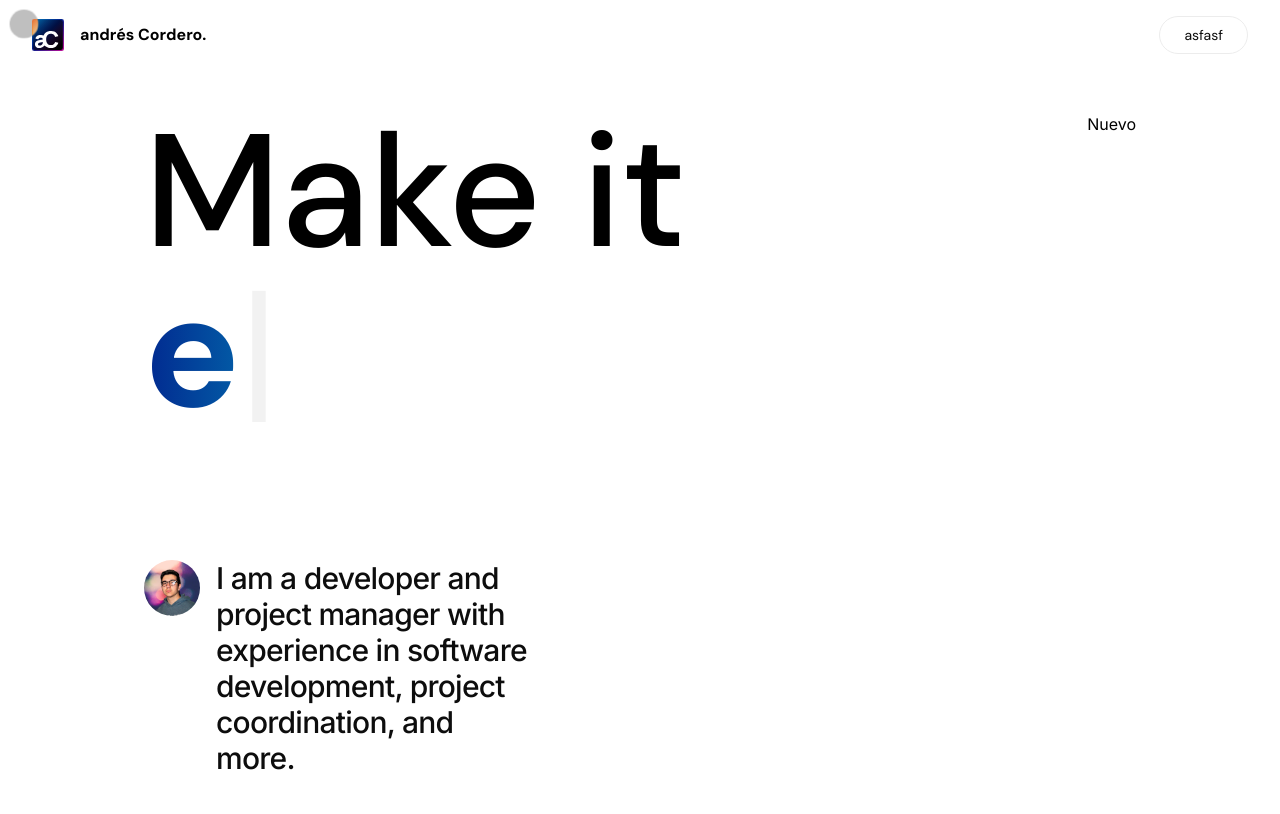
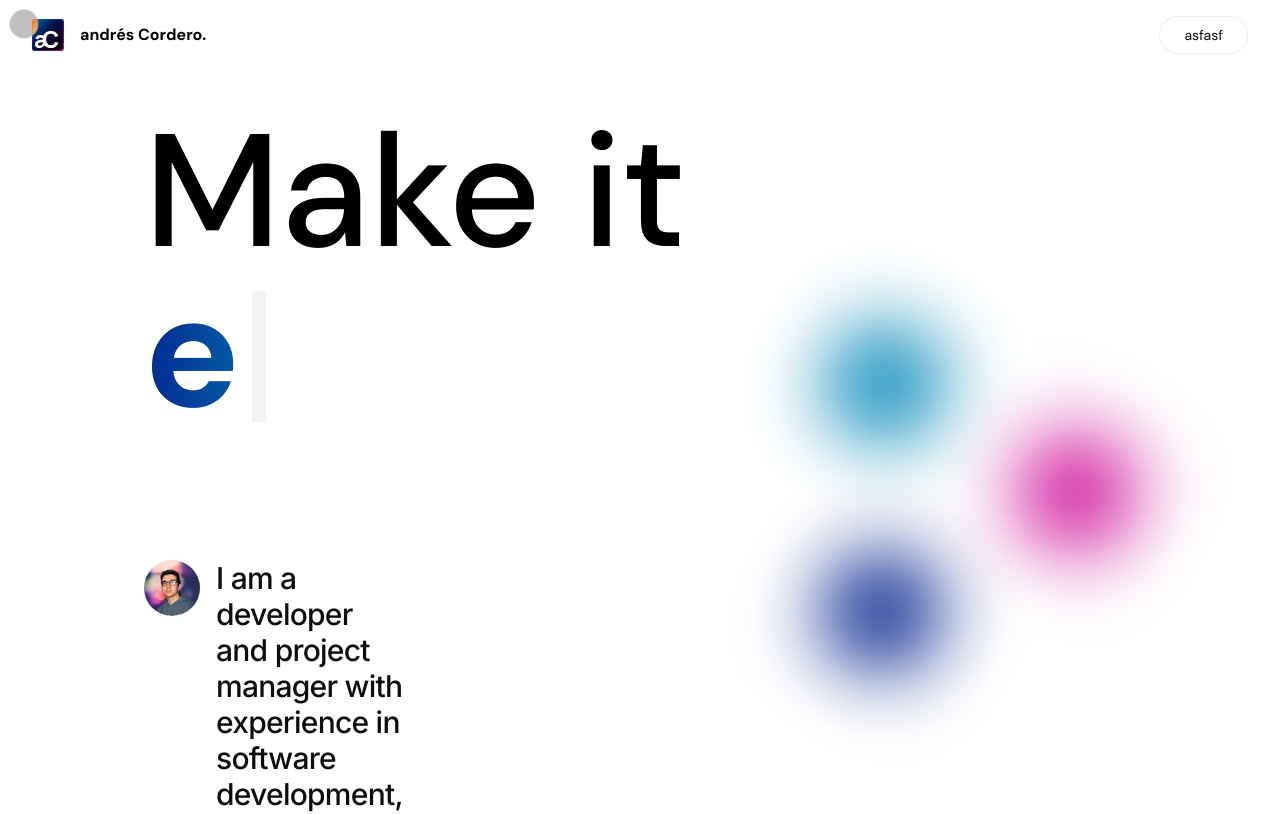
Before and after one commit to andrescorderor/ac-website, a React (Vite) app: page / in a window 1280 px wide. Shown: the top 814 px of the page. Built offline with nearby package versions, Linux system fonts and the light colour scheme.

Commit message:
add: hero circles component

```diff
--- a/package.json
+++ b/package.json
@@ -1,7 +1,7 @@
 {
   "name": "ac-website",
   "private": true,
-  "version": "0.8.3",
+  "version": "0.8.4",
   "type": "module",
   "scripts": {
     "dev": "vite",
--- a/src/components/home/Hero.tsx
+++ b/src/components/home/Hero.tsx
@@ -1,9 +1,9 @@
-/* eslint-disable tailwindcss/no-custom-classname */
 import { useEffect, useState, useMemo } from 'react';
 
 import { heroParagraph } from '@mocks/HomeMocks';
 import { motion } from 'framer-motion';
 
+import HeroCircles from './HeroCircles';
 import RolesCarousel from './RolesCarousel';
 
 export default function Hero() {
@@ -32,6 +32,18 @@ export default function Hero() {
   const [displayText, setDisplayText] = useState('');
   const [isDeleting, setIsDeleting] = useState(false);
   const [charIndex, setCharIndex] = useState(0);
+  const [, setMousePosition] = useState({ x: 0, y: 0 });
+
+  useEffect(() => {
+    const handleMouseMove = (e: MouseEvent) => {
+      setMousePosition({ x: e.clientX, y: e.clientY });
+    };
+
+    window.addEventListener('mousemove', handleMouseMove);
+    return () => {
+      window.removeEventListener('mousemove', handleMouseMove);
+    };
+  }, []);
 
   useEffect(() => {
     const handleTyping = () => {
@@ -69,8 +81,8 @@ export default function Hero() {
 
   return (
     <section className="hover:cursor-default ">
-      <div className=" flex px-36 pb-36 pt-28">
-        <div className="">
+      <div className="flex items-center px-36 pb-36 pt-28">
+        <div>
           <h1 className="font-dm-sans text-[10rem] font-medium leading-none">
             Make it
           </h1>
@@ -107,7 +119,7 @@ export default function Hero() {
             </p>
           </div>
         </div>
-        <div>Nuevo</div>
+        <HeroCircles />
       </div>
       <RolesCarousel />
     </section>
--- /dev/null
+++ b/src/components/home/HeroCircles.tsx
@@ -0,0 +1,61 @@
+import { useEffect, useState } from 'react';
+
+import { motion } from 'framer-motion';
+
+export default function Hero() {
+  const [, setMousePosition] = useState({ x: 0, y: 0 });
+
+  useEffect(() => {
+    const handleMouseMove = (e: MouseEvent) => {
+      setMousePosition({ x: e.clientX, y: e.clientY });
+    };
+
+    window.addEventListener('mousemove', handleMouseMove);
+    return () => {
+      window.removeEventListener('mousemove', handleMouseMove);
+    };
+  }, []);
+
+  const circleVariants = {
+    rotate: {
+      rotate: 360,
+      transition: {
+        repeat: Infinity,
+        duration: 10,
+        ease: 'linear',
+      },
+    },
+  };
+
+  return (
+    <div className="hover:cursor-default">
+      <motion.div
+        className="relative flex size-[400px] items-center justify-center"
+        variants={circleVariants}
+        animate="rotate"
+      >
+        <motion.div
+          className="absolute size-[120px] rounded-full bg-[var(--deep-navy-blue)]"
+          style={{
+            transform: 'translateY(-110px)',
+            filter: 'blur(40px)',
+          }}
+        />
+        <motion.div
+          className="absolute size-[120px] rounded-full bg-[var(--magenta-pink)]"
+          style={{
+            transform: 'translate(-110px, 90px)',
+            filter: 'blur(40px)',
+          }}
+        />
+        <motion.div
+          className="absolute size-[120px] rounded-full bg-[var(--vibrant-sky-blue)]"
+          style={{
+            transform: 'translate(110px, 90px)',
+            filter: 'blur(40px)',
+          }}
+        />
+      </motion.div>
+    </div>
+  );
+}
```
